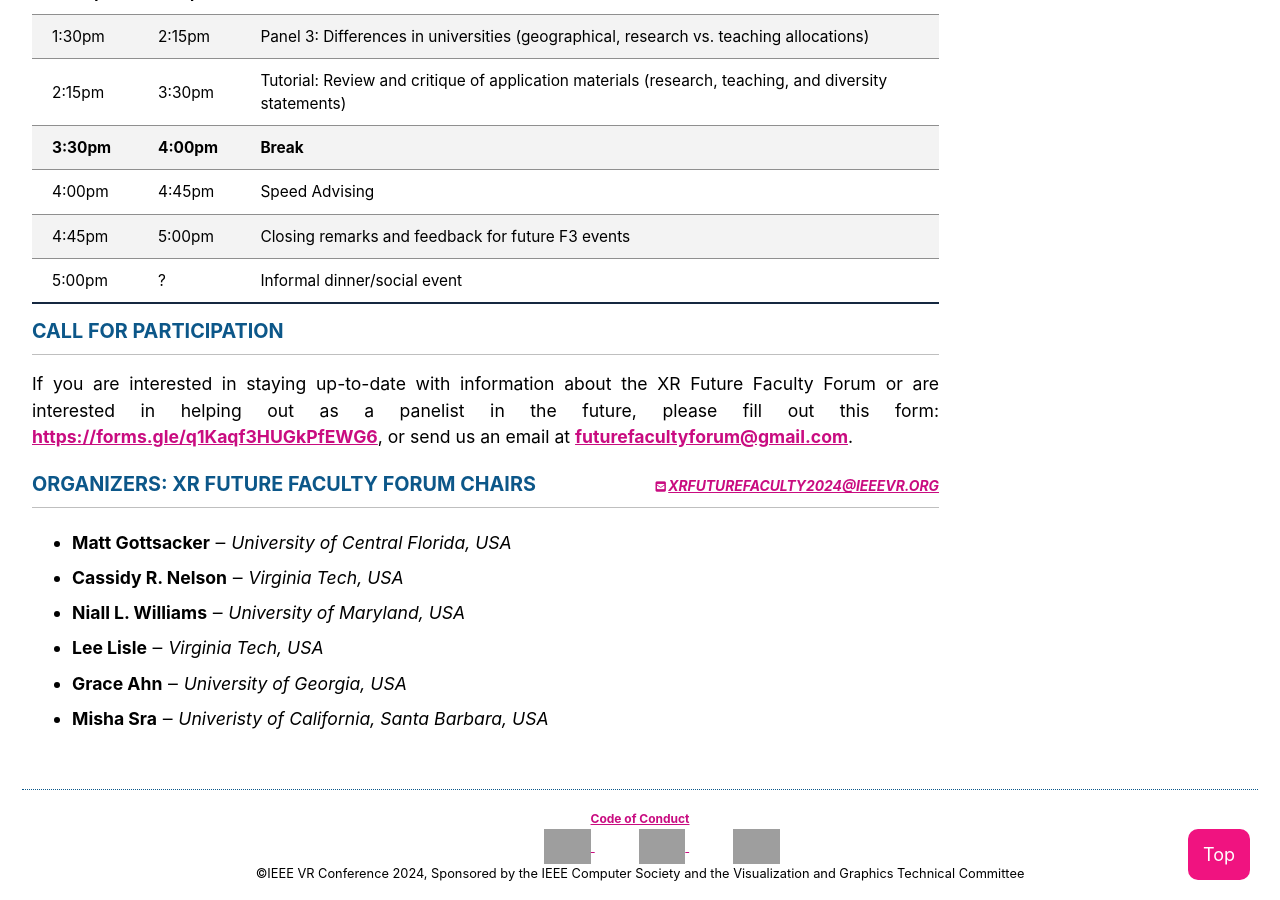
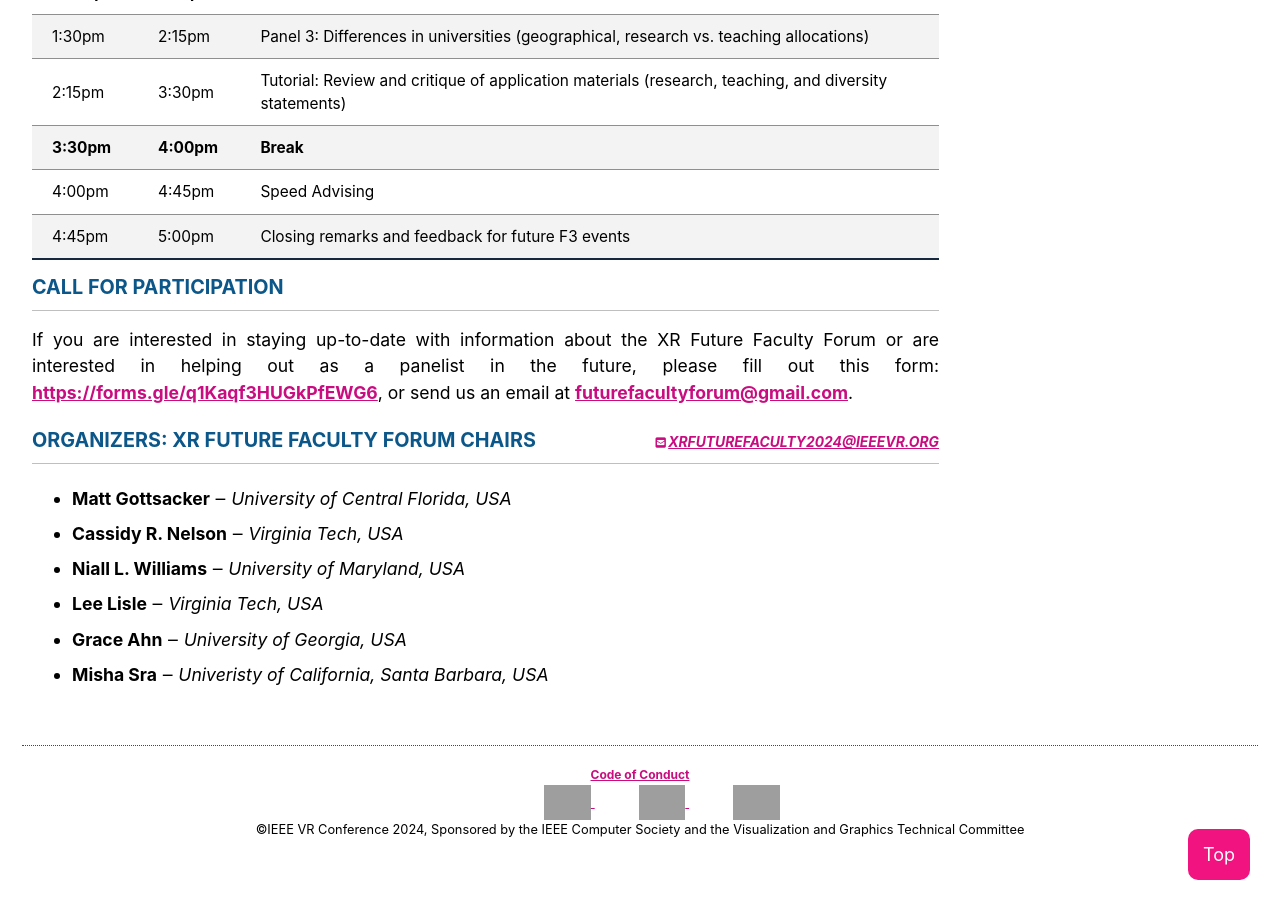
Before and after one commit to ieeevr/2024, a Jekyll site: the page built from program/future-faculty-forum/index.md, in a window 1280 px wide and 900 px high, scrolled down 2938 px. Built offline with Jekyll 4.4.1, drawn with Linux system fonts in a browser that asks for light colours; nearby versions of some CDN libraries; grey boxes are pictures that could not be loaded.

Commit message:
F3 Changes - remove social hour

```diff
--- a/assets/css/calendar.css
+++ b/assets/css/calendar.css
@@ -45,10 +45,10 @@
             [time-1400] 0.3fr [time-1415] 0.3fr [time-1430] 0.3fr [time-1445] 0.3fr
             [time-1500] 0.3fr [time-1515] 0.3fr [time-1530] 0.3fr [time-1545] 0.3fr
             [time-1600] 0.3fr [time-1615] 0.3fr [time-1630] 0.3fr [time-1645] 0.3fr
-            [time-1700] 0.3fr [time-1715] 0.3fr [time-1730] 0.3fr [time-1745] 0.3fr
+            [time-1700];
+            /* 0.3fr [time-1715] 0.3fr [time-1730] 0.3fr [time-1745] 0.3fr
             [time-1800] 0.3fr [time-1815] 0.3fr [time-1830] 0.3fr [time-1845] 0.3fr
-            [time-1900];
-            /* 0.25fr [time-1915] 0.25fr [time-1930] 0.25fr [time-1945] 0.25fr [time-2000]; */
+            [time-1900] 0.3fr [time-1915] 0.3fr [time-1930] 0.3fr [time-1945] 0.3fr [time-2000]; */
 
         grid-template-columns:
         [times] 3.5em [track-1-start] 1fr [track-1-end track-2-start] 1fr [track-2-end track-3-start] 1fr [track-3-end track-4-start] 1fr [track-4-end track-5-start] 1fr [track-5-end track-6-start] 1fr [track-6-end track-7-start] 1fr [track-7-end];
--- a/program/future-faculty-forum/index.md
+++ b/program/future-faculty-forum/index.md
@@ -124,11 +124,6 @@ title: "Future Faculty Forum (F3)"
             <td>5:00pm</td>
             <td>Closing remarks and feedback for future F3 events</td>
         </tr>
-        <tr>
-            <td>5:00pm</td>
-            <td>?</td>
-            <td>Informal dinner/social event</td>
-        </tr>
     </table>
     <h2 id="CFP">Call for Participation</h2>
     <p>
```
Also changed, not shown: program/overview/index.md (+1 -6 lines).
